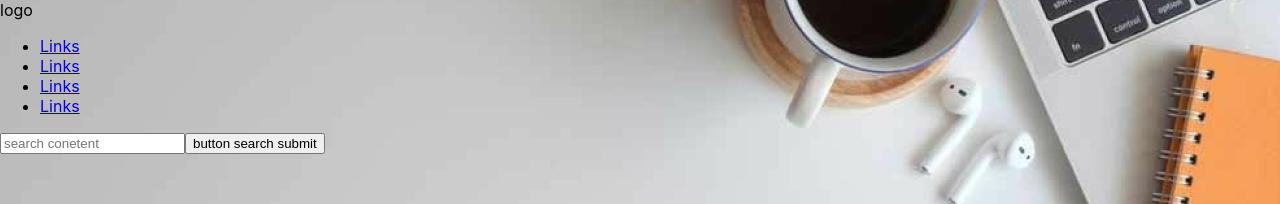
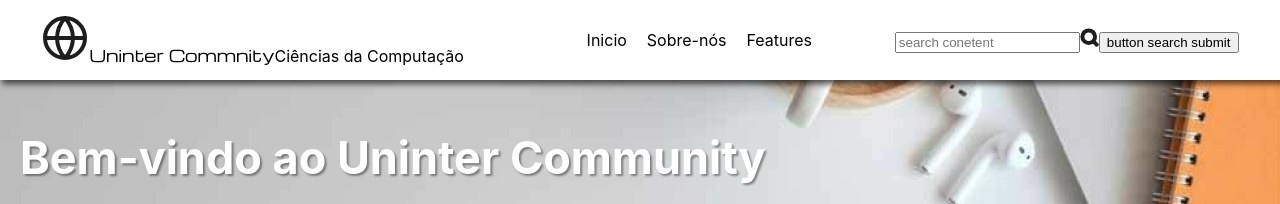
Before and after one commit to GitBrowserBit/uninter-community, a Next.js app: page / in a window 1280 px wide. Shown: the top 204 px of the page. Built offline with nearby package versions, Linux system fonts and the light colour scheme.

Commit message:
Atualiza app/page.tsx com novas modificações

```diff
--- a/app/page.tsx
+++ b/app/page.tsx
@@ -3,42 +3,7 @@ import Header from "./src/components/Header";
 export default function Home() {
   return (
     <div className={style.fundo}>
-
-          <header className={style.header}>
-            <div>logo</div>
-            {/**area de navegaçao de links */}
-            <nav className={style.nav}>
-              <ul>
-                <li>
-                  <a href="/">
-                    <span>Links</span>
-                  </a>
-                </li>
-                <li>
-                  <a href="/">
-                    <span>Links</span>
-                  </a>
-                </li>
-                <li>
-                  <a href="/">
-                    <span>Links</span>
-                  </a>
-                </li>
-                <li>
-                  <a href="/">
-                    <span>Links</span>
-                  </a>
-                </li>
-              </ul>
-              {/** Area de pesquisa
-               * esses input irar pecorrer os titulos dos conteudos dos nossos guias
-               */}
-              <div>
-                <input type="search" placeholder="search conetent" />
-                <button>button search submit</button>
-              </div>
-            </nav>
-          </header>
+        <Header/>
           {/**tag main onde ficarar nosso conteudo */}
           <main>
             {/**aqui é o container iniciar com uma imagem
```
